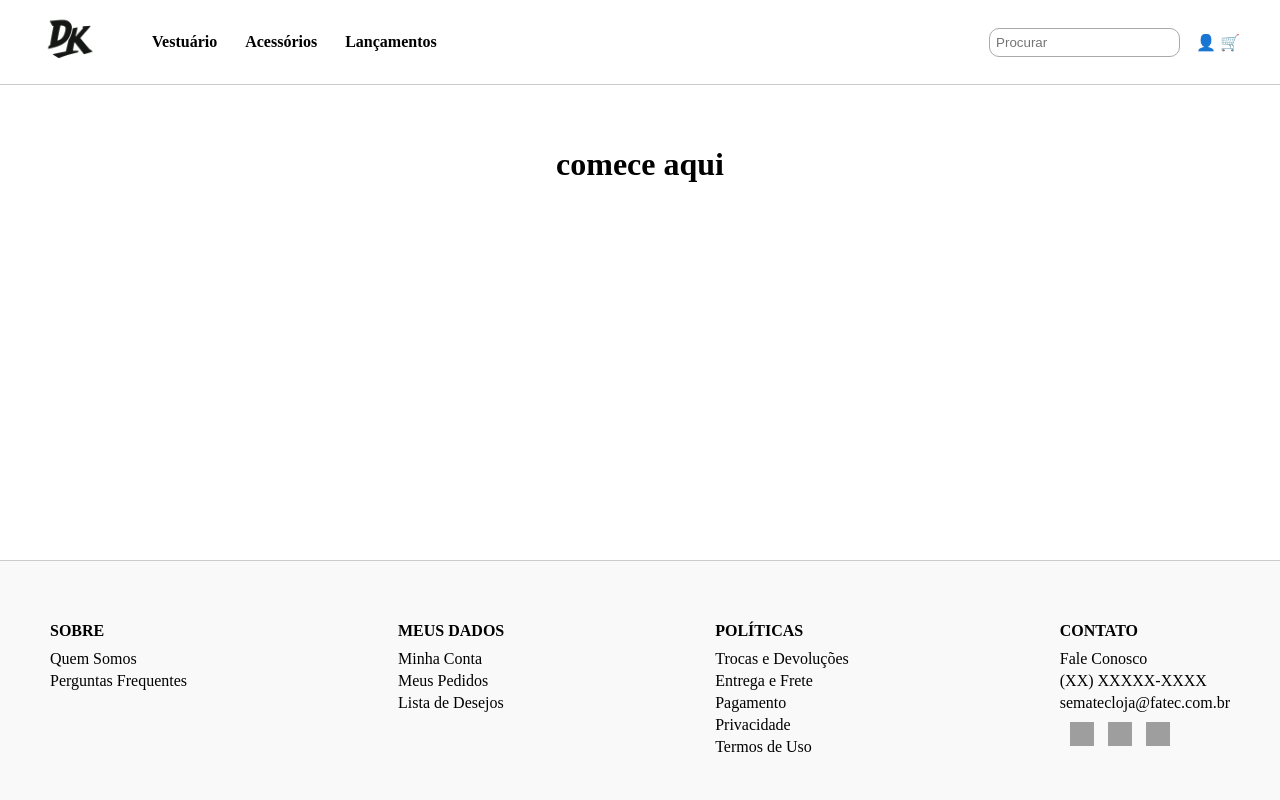
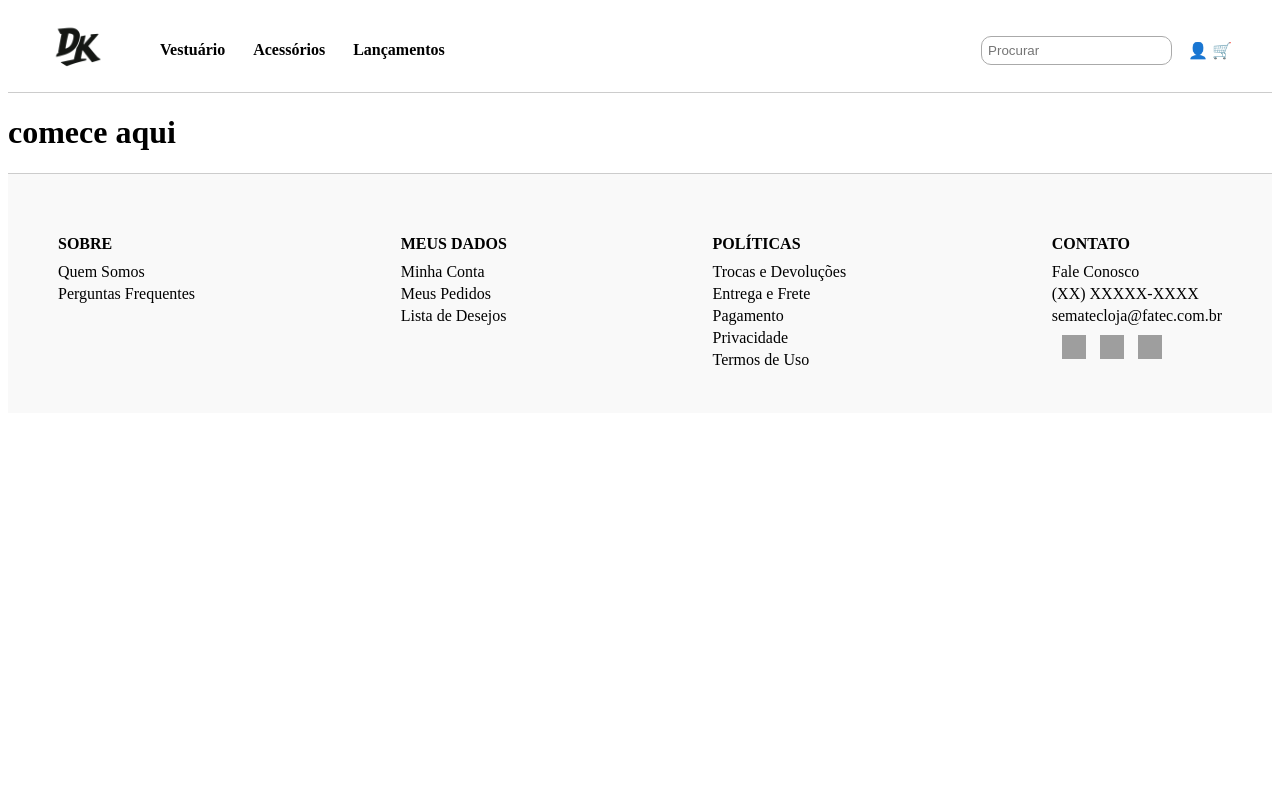
Before and after one commit to Sonegodev/sematec, a PHP site: page /frontend/vestuario.php in a window 1280 px wide. Run offline with PHP 8.4, Linux system fonts and the light colour scheme; grey boxes are pictures that could not be loaded.

Commit message:
mudanca nos includes

```diff
--- a/frontend/css/style.css
+++ b/frontend/css/style.css
@@ -27,40 +27,6 @@ footer a {
 .icones img {
     height: 24px;
     margin-right: 10px;
-}
-
-main {
-    padding: 40px;
-    text-align: center;
-}
-
-.produtos {
-    display: grid;
-    grid-template-columns: repeat(3, 1fr);
-    gap: 30px;
-    margin-top: 40px;
-    text-align: left;
-}
-
-.produto {
-    border: 1px solid #ccc;
-    border-radius: 10px;
-    padding: 16px;
-    transition: transform 0.3s, box-shadow 0.3s;
-    background-color: #fff;
-    min-height: 300px;
-}
-
-.produto:hover {
-    transform: translateY(-5px);
-    box-shadow: 0 8px 20px rgba(0, 0, 0, 0.1);
-}
-
-.produto img {
-    width: 100%;
-    max-height: 250px;
-    object-fit: cover;
-    border-radius: 8px;
 }
 
 /* HEADER */
@@ -103,18 +69,3 @@ nav a {
     border: 1px solid #aaa;
     border-radius: 10px;
 }
-
-/* MAIN */
-
-main {
-    flex: 1;
-}
-
-html,
-body {
-    height: 100%;
-    margin: 0;
-    padding: 0;
-    display: flex;
-    flex-direction: column;
-}
--- a/frontend/includes/footer.php
+++ b/frontend/includes/footer.php
@@ -1,5 +1,5 @@
 <head>
-    <link rel="stylesheet" href="css\style.css">
+    <link rel="stylesheet" href="/frontend/css/style.css">
 </head>
 <body>
     <footer>
--- a/frontend/includes/header.php
+++ b/frontend/includes/header.php
@@ -1,5 +1,5 @@
 <head>
-    <link rel="stylesheet" href="css\style.css">
+    <link rel="stylesheet" href="/frontend/css/style.css">
     <link rel="icon" type="image/png" href="\imagens\logoAba.png">
 </head>
 <header>
```
